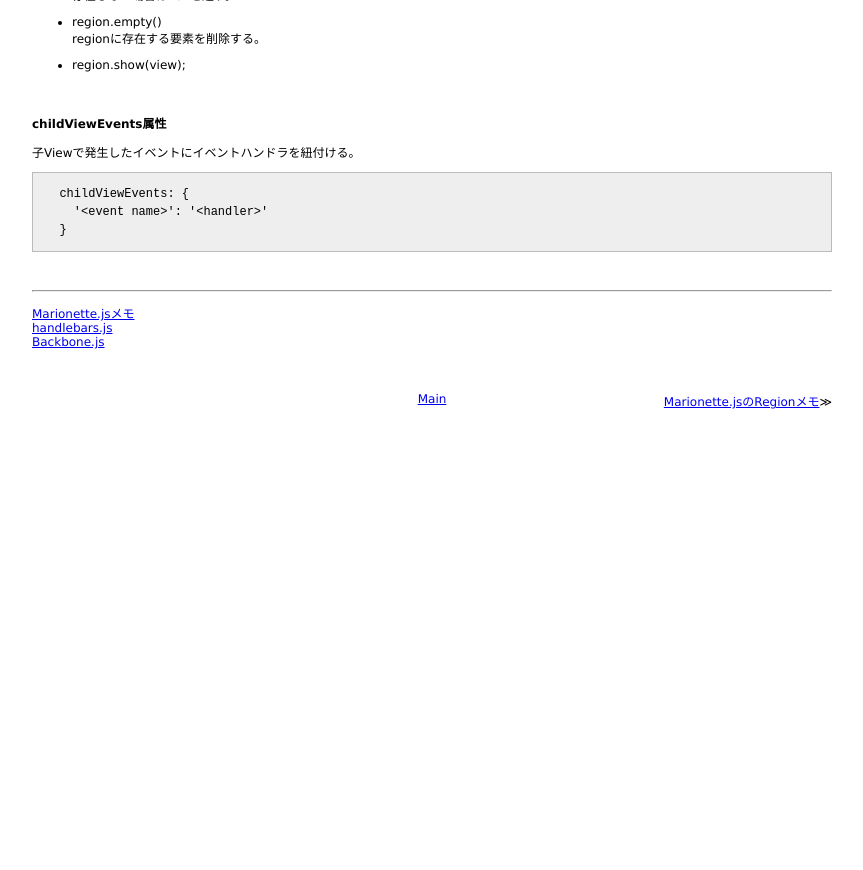
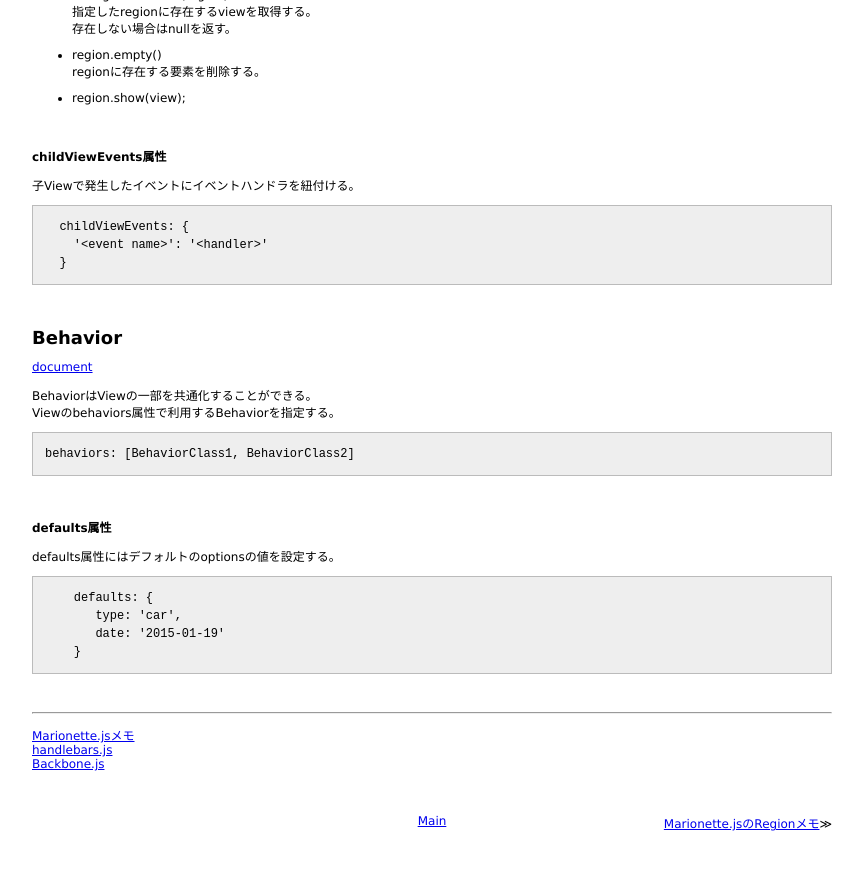
Before and after one commit to 38elements/38elements.github.com, a Jekyll site: the page built from _posts/2016-10-10-marionettejs-view.md, in a window 1280 px wide and 900 px high, scrolled down 1490 px. Shown: the top 870 px of the window, without its empty margins (208-1071 px from the left). Built offline with Jekyll 4.4.1, drawn with Linux system fonts in a browser that asks for light colours; before the commit the page ends 1968 px from its top, so only the background shows below that.

Commit message:
Update 2016-10-10-marionettejs-view.md

````diff
--- a/_posts/2016-10-10-marionettejs-view.md
+++ b/_posts/2016-10-10-marionettejs-view.md
@@ -2,6 +2,8 @@
 layout: posts
 title: Marionette.jsのViewメモ
 ---
+## View
+
 [document](http://marionettejs.com/docs/master/marionette.view.html)
 
 #### 基本
@@ -111,6 +113,29 @@ regionに存在する要素を削除する。
 ```
 <br>
 
+## Behavior
+[document](http://marionettejs.com/docs/master/marionette.behavior.html)
+
+BehaviorはViewの一部を共通化することができる。
+Viewのbehaviors属性で利用するBehaviorを指定する。
+
+```
+behaviors: [BehaviorClass1, BehaviorClass2]
+```
+<br>
+
+#### defaults属性
+
+defaults属性にはデフォルトのoptionsの値を設定する。
+
+```
+    defaults: {
+       type: 'car',
+       date: '2015-01-19'
+    }
+```
+<br>
+
 <hr>
 [Marionette.jsメモ](/2016/09/11/backbone_marionette.html)
 [handlebars.js](http://handlebarsjs.com/reference.html)
````
